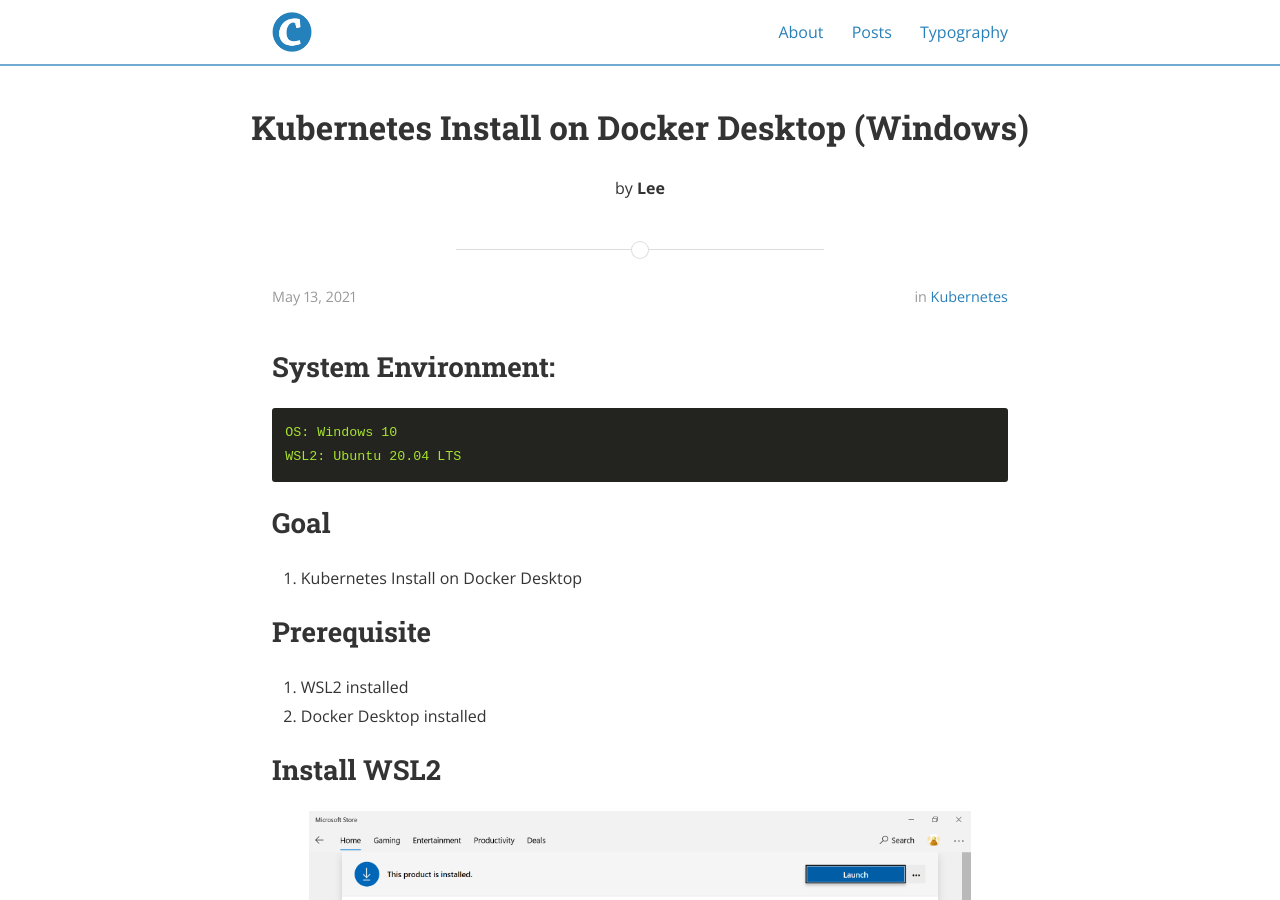
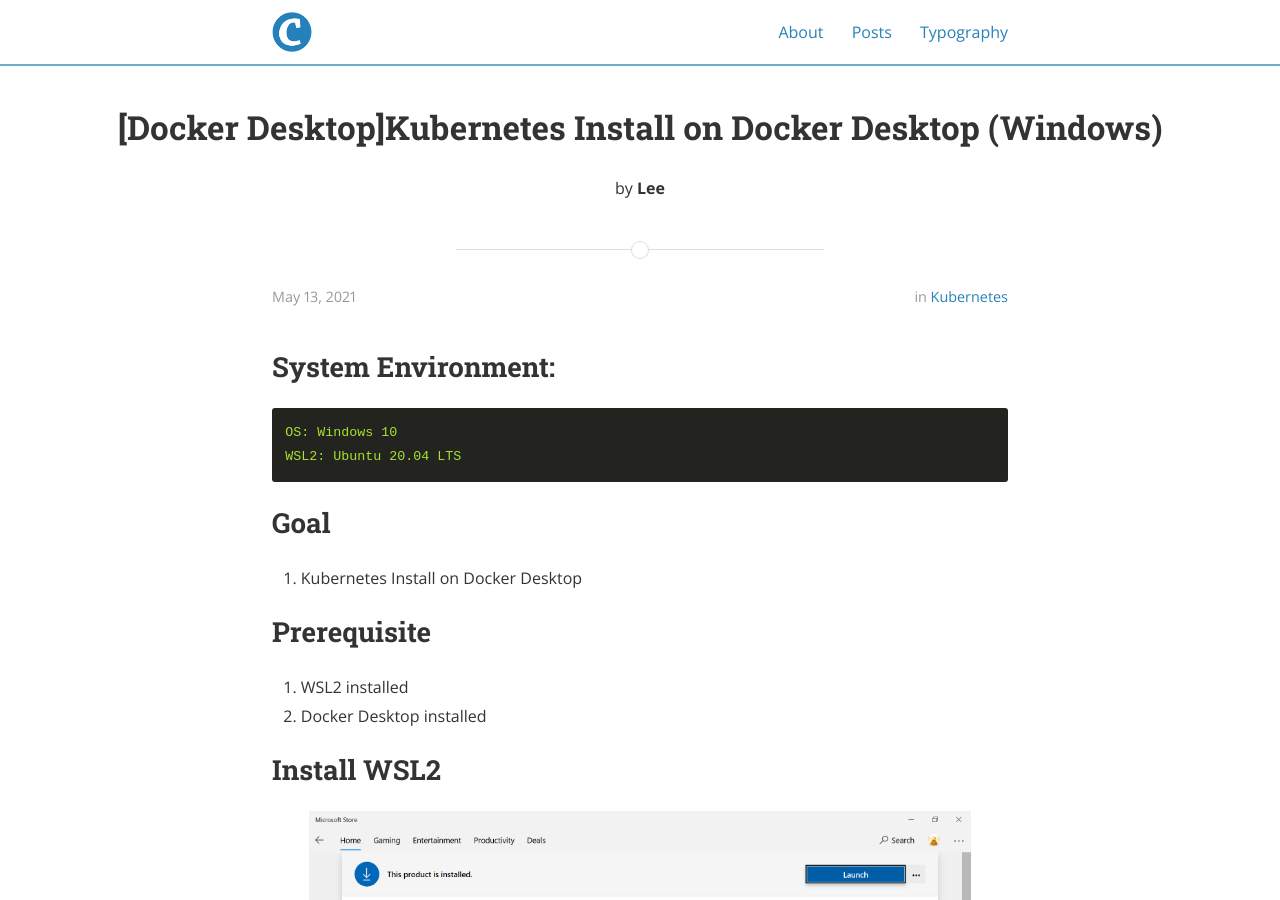
Before and after one commit to rhsoddld/rhsoddld.github.io, a Jekyll site: the page built from _posts/2021-05-13-k8s_5.md, in a window 1280 px wide and 900 px high. Built offline with Jekyll 4.4.1, drawn with Linux system fonts in a browser that asks for light colours; nearby versions of some CDN libraries.

Commit message:
rename title

```diff
--- a/_posts/2021-05-13-k8s_5.md
+++ b/_posts/2021-05-13-k8s_5.md
@@ -1,6 +1,6 @@
 ---
 layout: post
-title: "Kubernetes Install on Docker Desktop (Windows)"
+title: "[Docker Desktop]Kubernetes Install on Docker Desktop (Windows)"
 date: 2021-05-13T00:00:54-05:00
 author: Lee
 categories: Kubernetes
```
Also changed, not shown: _posts/2021-04-18-k8s_1.md (+1 -1 lines), _posts/2021-04-20-k8s_2.md (+1 -1 lines), _posts/2021-04-26-k8s_3.md (+1 -1 lines), _posts/2021-05-12-k8s_4.md (+1 -1 lines).
